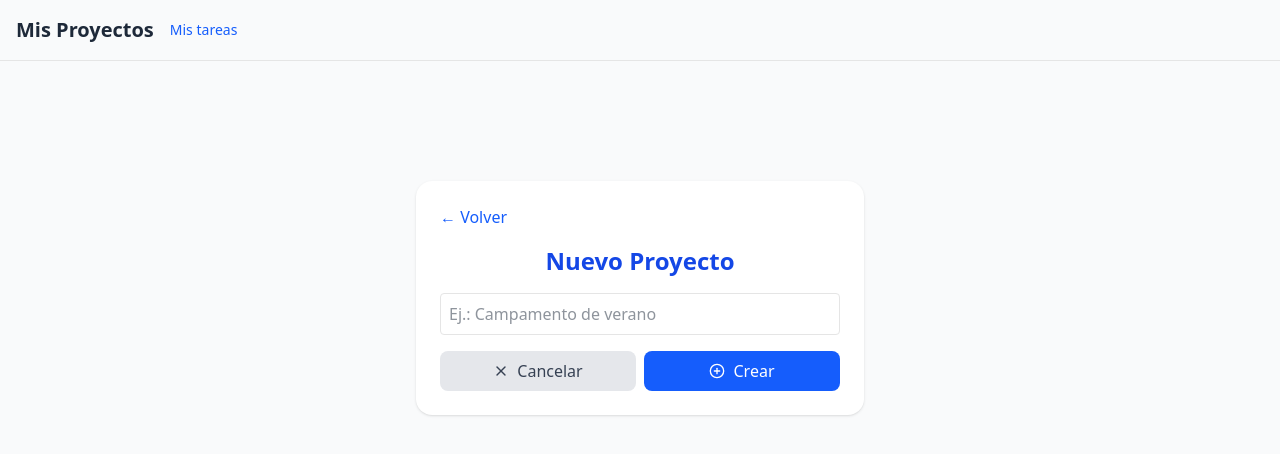
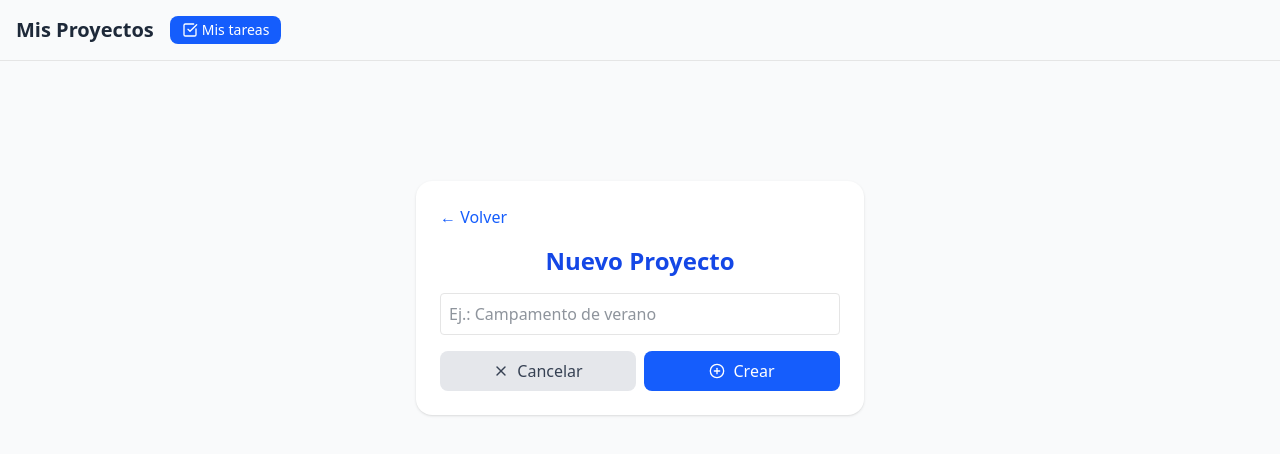
Before and after one commit to KanterAlon/MadrijApp, a Next.js app: page /dashboard/nuevo in a window 1280 px wide. Shown: the top 454 px of the page. Built offline with nearby package versions, Linux system fonts and the light colour scheme; no server answers.

Commit message:
Improve 'Mis tareas' header link styling

```diff
--- a/src/app/dashboard/layout.tsx
+++ b/src/app/dashboard/layout.tsx
@@ -1,5 +1,7 @@
 "use client";
 import { UserButton } from "@clerk/nextjs";
+import Link from "next/link";
+import { CheckSquare } from "lucide-react";
 
 export default function DashboardLayout({ children }: { children: React.ReactNode }) {
   return (
@@ -7,7 +9,13 @@ export default function DashboardLayout({ children }: { children: React.ReactNod
       <header className="p-4 border-b flex justify-between items-center">
         <div className="flex items-center gap-4">
           <h2 className="font-semibold text-xl">Mis Proyectos</h2>
-          <a href="/dashboard/tareas" className="text-sm text-blue-600 hover:underline">Mis tareas</a>
+          <Link
+            href="/dashboard/tareas"
+            className="inline-flex items-center gap-1 rounded-md bg-blue-600 px-3 py-1 text-sm font-medium text-white transition-colors hover:bg-blue-700"
+          >
+            <CheckSquare className="w-4 h-4" />
+            Mis tareas
+          </Link>
         </div>
         <UserButton afterSignOutUrl="/" />
       </header>
```
